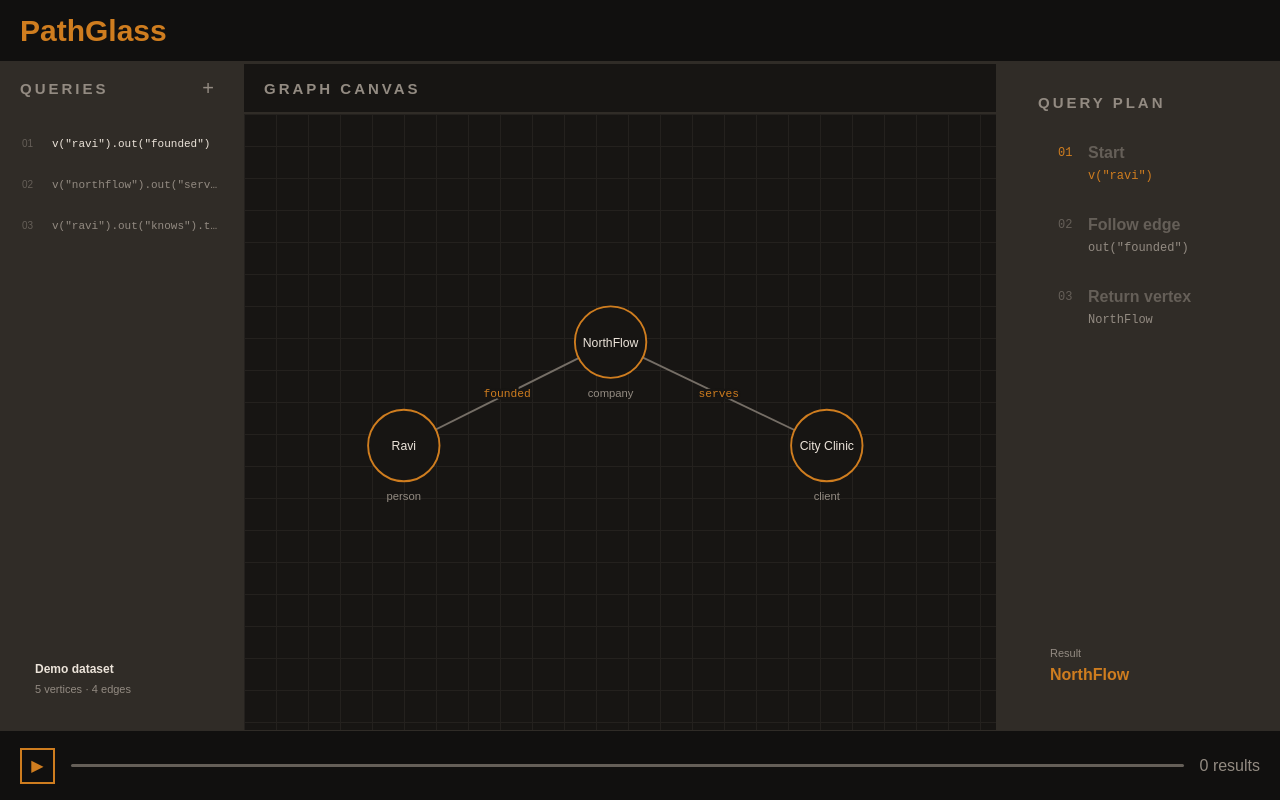
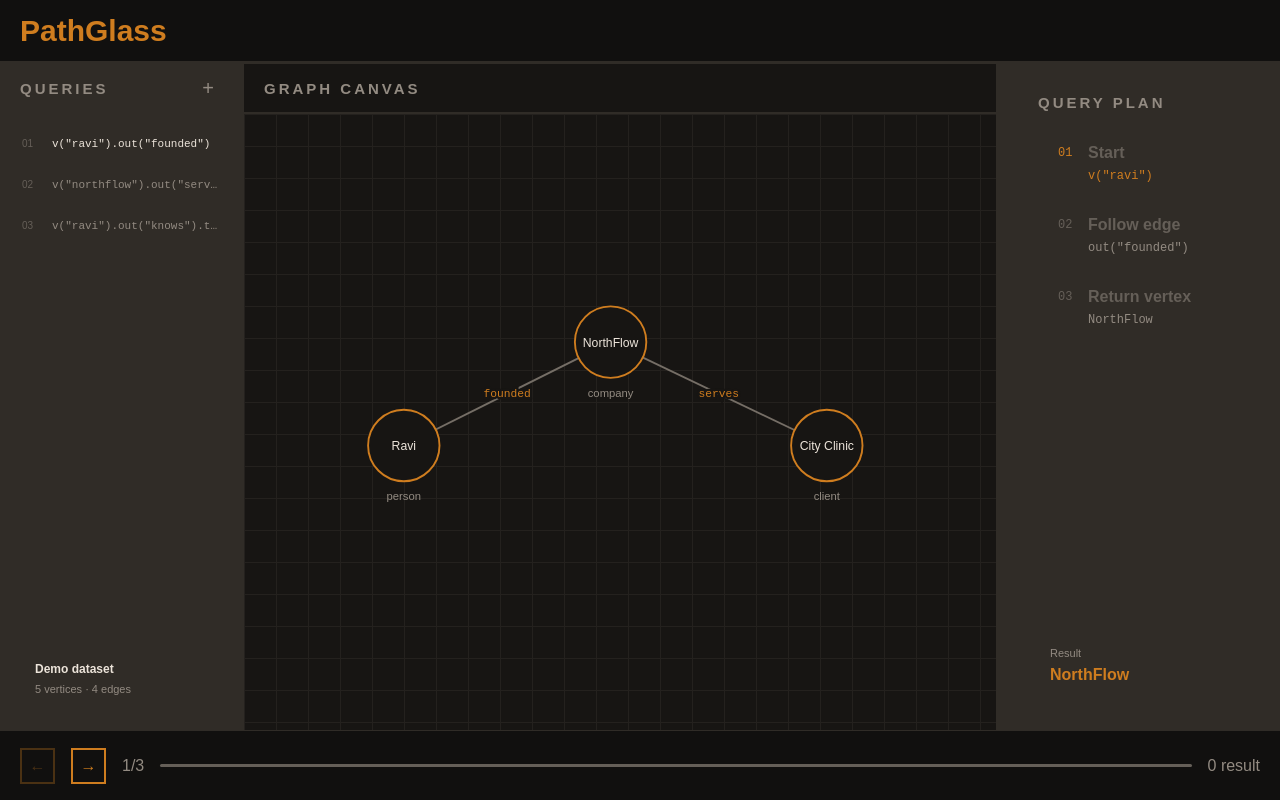
Before and after one commit to ravisharma-09/Pathglass, a React (Vite) app in the folder app/: page / in a window 1280 px wide. Built offline with nearby package versions, Linux system fonts and the light colour scheme.

Commit message:
added replay controls

```diff
--- a/app/src/App.css
+++ b/app/src/App.css
@@ -140,12 +140,7 @@ main >footer button {
 main > footer button:hover{
   font-size: 20px;
 }
-.progress{
-  height: 3px;
-  flex: 1;
-  border-radius: 5px ;
-  background:var(--faint) ;
-}
+
 .graph {
   overflow: hidden;
 }
@@ -246,3 +241,21 @@ main > footer button:hover{
 .result strong{
   color: var(--orange);
 }
+.progress {
+  height: 3px;
+  flex: 1;
+  overflow: hidden;
+  border-radius: 5px;
+  background: var(--faint);
+}
+.progress span{
+  display: block;
+  height: 100%;
+  background-color: var(--orange);
+  transition: width 1s ease;
+
+}
+main > footer button:disabled{
+  cursor: not-allowed;
+  opacity: 0.3;
+}
--- a/app/src/App.tsx
+++ b/app/src/App.tsx
@@ -1,5 +1,6 @@
 import "./App.css";
 import GraphCanvas from "./GraphCanvas";
+import {useState} from "react" ;
 
 const savedQueries = [
   'v("ravi").out("founded")',
@@ -14,6 +15,16 @@ const planSteps = [
 ];
 
 function App() {
+  const [step,setStep] = useState(0);
+  const lastStep = planSteps.length - 1 ;
+  const progress =(step/lastStep)*100 ;
+
+  function goBack(){
+    setStep((current) => Math.max(current - 1, 0));
+  }
+  function goForward(){
+    setStep((current) => Math.min(current + 1,lastStep)) ;
+  }
   return (
     <main>
       <header>
@@ -55,16 +66,16 @@ function App() {
         <aside>
           <h2>Query Plan</h2>
           <ol>
-            {planSteps.map((step,index)=>(
+            {planSteps.map((plan,index)=>(
               <li
-              className={index === 0 ? "current" : undefined}
-              key={step.title}
+              className={index === step ? "current" : undefined}
+              key={plan.title}
               >
                 <span>0{index + 1}</span>
 
                 <div>
-                  <strong>{step.title}</strong>
-                  <code>{step.code}</code>
+                  <strong>{plan.title}</strong>
+                  <code>{plan.code}</code>
                 </div>
               </li>
             ))}
@@ -76,9 +87,27 @@ function App() {
         </aside>
       </section>
       <footer>
-        <button aria-label="Play">▶</button>
-        <div className="progress" />
-        <span>0 results</span>
+        <button
+        type="button"
+        aria-label="Previous Step"
+        disabled={step === 0}
+        onClick={goBack}
+        >
+          ←
+        </button>
+        <button
+        type="button"
+        aria-label="Next Step"
+        disabled ={step === lastStep}
+        onClick={goForward}
+        >
+          →
+        </button>
+        <span>{step+1}/{planSteps.length}</span>
+        <div className="progress">
+          <span style={{width:`${progress}%`}}></span>
+        </div>
+        <span>{step === lastStep ? "1 result ":"0 result"}</span>
       </footer>
     </main>
   );
```
